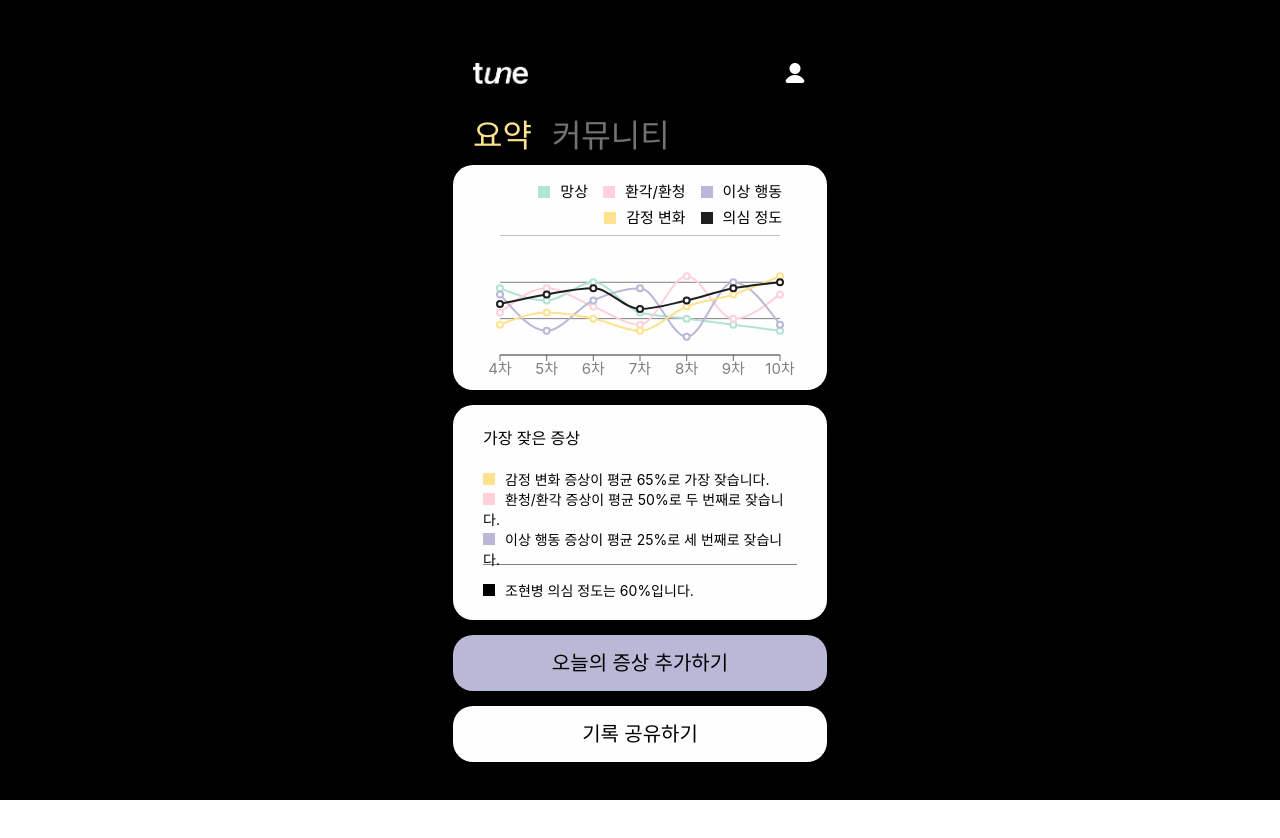
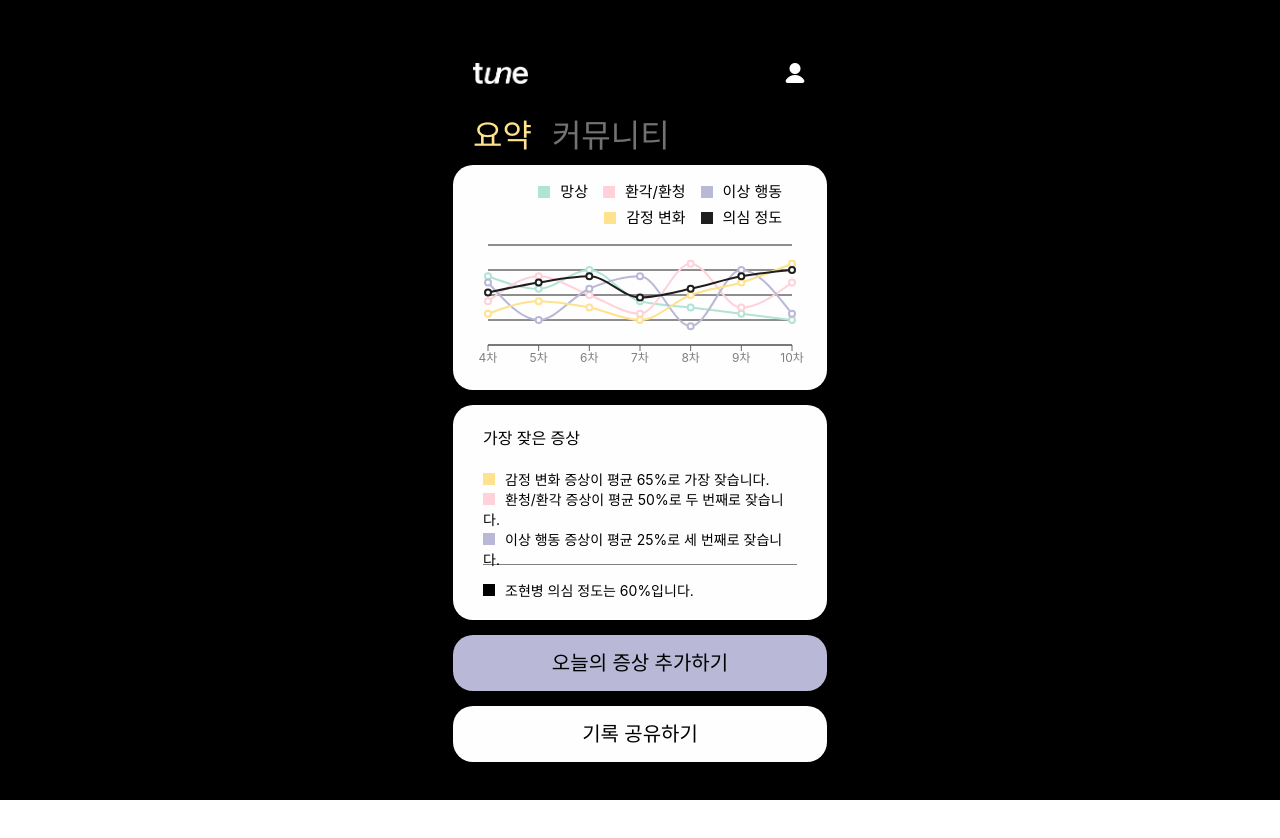
Before and after one commit to Club-PARD/UJaCha_WEB, a React (Create React App) app: page /home in a window 1280 px wide. Shown: the top 838 px of the page. Built offline with nearby package versions, Linux system fonts and the light colour scheme; no server answers; a web font is replaced by a local one.

Commit message:
edit : code 정리 / style : y축 개수 Fixed

```diff
--- a/src/Pages/HomePage/Components/HomePageChart.js
+++ b/src/Pages/HomePage/Components/HomePageChart.js
@@ -1,30 +1,26 @@
 import React from 'react';
-import {
-    LineChart,
-    Line,
-    XAxis,
-    YAxis,
-    CartesianGrid,
-    Tooltip,
-    Legend
-} from 'recharts';
+import {LineChart, Line, XAxis, CartesianGrid, Tooltip, YAxis} from 'recharts';
 import styled from 'styled-components';
 import { theme } from '../../../Styles/theme';
 
+// [ 바로가기 ]
+// Component : hover된 때의 모든 증상 보여주는 Tooltip
+// Div : Tooltip 영역
+
 const HomePageChart = (e) => {
-    const formatXAxis = (xTick) => {
-    return `${xTick.substring(4, 6)}차`;
-    };
     return (
-        <MyLineChart width={310} height={150} data={e.tempChartData} margin={{  right: 15, left:     15 }}>
+        <LineChart width={344} height={140} data={e.tempChartData} margin = {{left : 20, right : 20, top : 10}}>
 
             {/* 배경 Grid 지정 */}
-            <CartesianGrid stroke="gray" vertical={false} /> {/* 가로줄만 그리도록 strokeDasharray 설정 */}
-            {/* <XAxis type="number" dataKey="hallucination" tickCount={7} domain={[0, 7]} /> */}
-            {/* <XAxis type = "number" dataKey="testId" tickCount={7} domain={[0, 7]}/> */}
+            <CartesianGrid stroke="#1E1E1E" strokeOpacity={20} vertical={false} /> {/* 가로줄만 그리도록 strokeDasharray 설정 */}
 
-            <YAxis type="number" domain={[0, 99]} axisLine={false} hide={true} tickCount={10} />
-            <XAxis type="category" dataKey="testId" tickFormatter={(value) => `${value}차`} tick={{ fontSize: 15, fill: 'gray'}} />
+            {/* Y축 */}
+            {/* <YAxis type="number" domain={[0, 100]} axisLine={false} hide={true} ticks={[0, 25, 50, 75, 100]} /> */}
+
+            {/* X축 */}
+            <XAxis type="category" dataKey="testId" tickFormatter={(value) => `${value}차`} tick={{ fontSize: 12, fill: theme.colors.black_20 }} />
+
+            {/* Tooltip */}
             <Tooltip content={customTooltip} />
 
             <Line type="monotone" dataKey="delusion" stroke={theme.colors.green_100} strokeWidth={2}/>
@@ -32,10 +28,11 @@ const HomePageChart = (e) => {
             <Line type="monotone" dataKey="abnormalBehavior" stroke={theme.colors.purple_100} strokeWidth={2} />
             <Line type="monotone" dataKey="moody" stroke={theme.colors.lemon_100} strokeWidth={2} />
             <Line type="monotone" dataKey="total" stroke={theme.colors.black_100} strokeWidth={2} />
-        </MyLineChart>
+        </LineChart>
     );
 }
 
+// Component : hover된 때의 모든 증상 보여주는 Tooltip
 const customTooltip = (data) => {
     if (data && data.payload && data.payload.length > 0) {
         const {payload} = data;
@@ -46,16 +43,16 @@ const customTooltip = (data) => {
                 <p>환각/환청 : {payload[0].payload.hallucination}%</p>
                 <p>이상행동 : {payload[0].payload.abnormalBehavior}%</p>
                 <p>감정변화 : {payload[0].payload.moody}%</p>
-
             </TooltipDiv>
         );
     }
     return null;
 };
 
+// Div : Tooltip 영역
 const TooltipDiv = styled.div `
-    background-color: #F1FFFA;
-    border : 2px solid #93B7BE;
+    background-color: ${theme.colors.purple_100};
+    border : 2px solid #8b8bb5;
     border-radius: 5px;
     padding : 5px;
     color : #454545 ;
@@ -64,10 +61,7 @@ const TooltipDiv = styled.div `
 
     & > p{
         font-size : 15px;
+        font-weight: 500;
     }
 `
-
-const MyLineChart = styled(LineChart)`
-    width : 100%;
-`
 export default HomePageChart;
```
